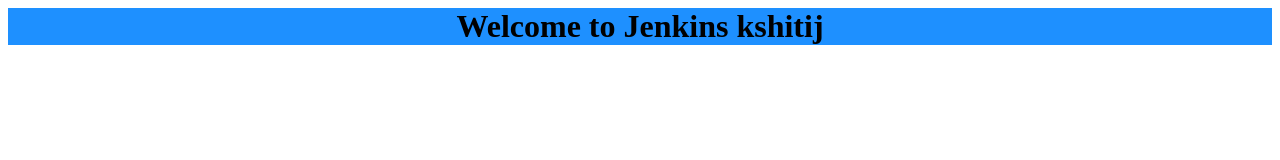
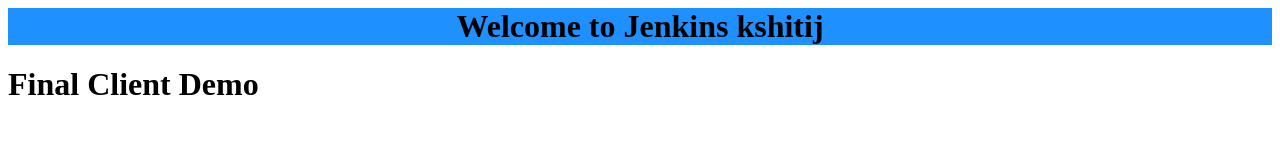
Before and after one commit to codesclutter/jenkins-project-web-dev, a plain HTML site: page index.html in a window 1280 px wide. Drawn offline with Linux system fonts and the light colour scheme.

Commit message:
commit from dev machine

```diff
--- a/index.html
+++ b/index.html
@@ -1,3 +1,4 @@
 <html>
 	<h1 style="background-color:DodgerBlue;"> <center>Welcome to Jenkins kshitij</center> </h1>
+	<h1> Final Client Demo  </h1>
 </html>
```
